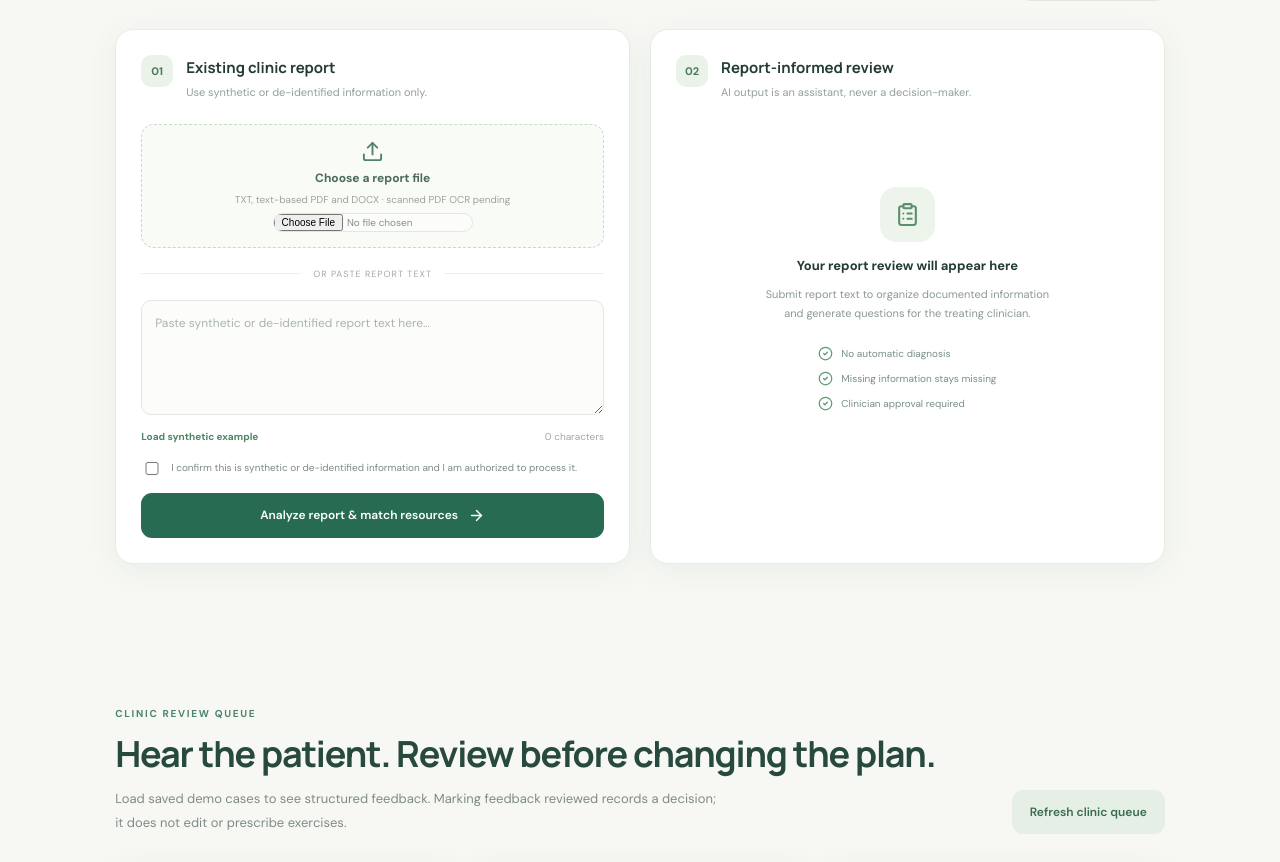
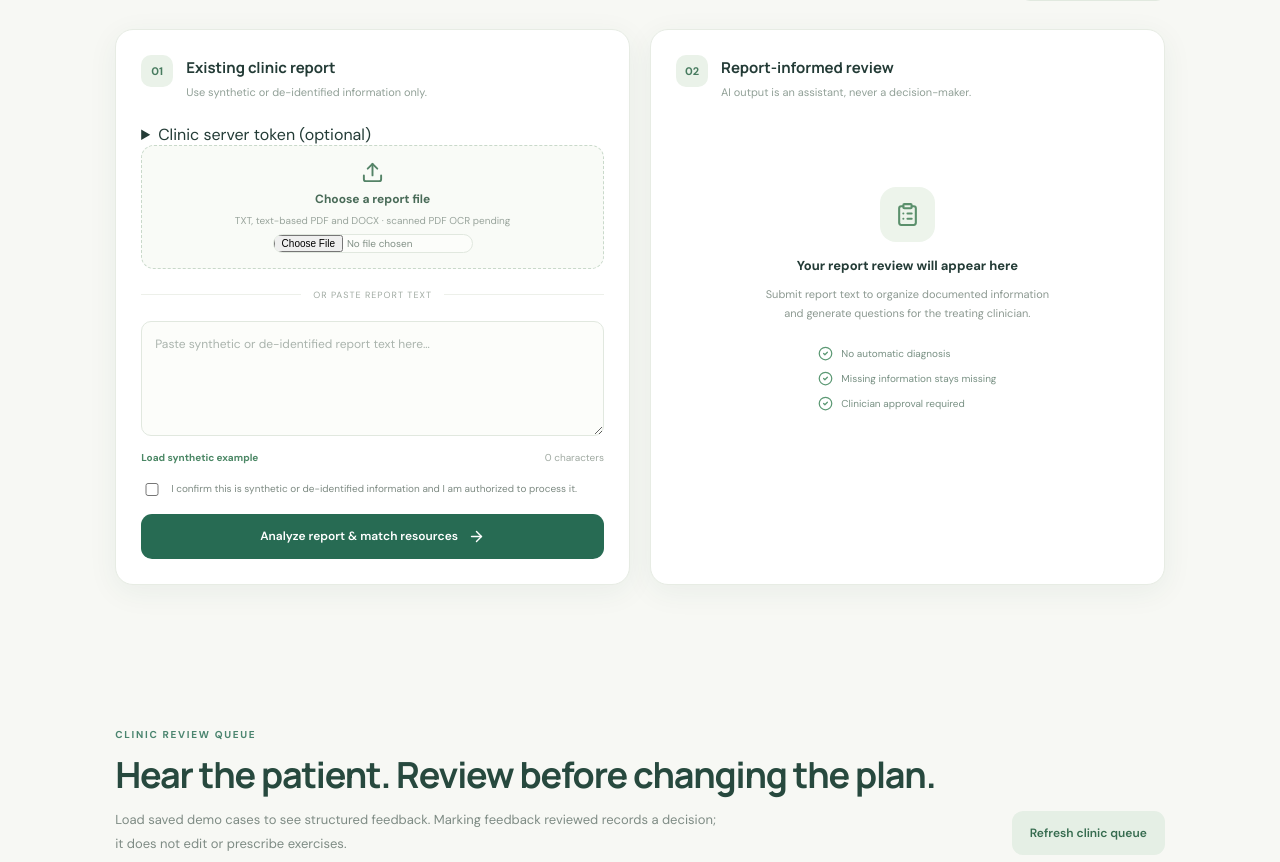
Before and after one commit to lingesh-130208/wellspring, a React (Vite) app: page / in a window 1280 px wide. Shown: the part 968-1830 px from the top of the page. Built offline with nearby package versions, Linux system fonts and the light colour scheme.

Commit message:
feat: expose session-only clinic token for connected demo

```diff
--- a/src/App.tsx
+++ b/src/App.tsx
@@ -253,6 +253,7 @@ export default function App() {
         <div className="section-heading"><div><div className="eyebrow">CARE WORKSPACE</div><h2>{role === 'clinic' ? 'Turn a report into a reviewable care draft.' : 'Your care resources, in one place.'}</h2><p>{role === 'clinic' ? 'Use synthetic or de-identified text. The system separates what is documented from what still needs a clinician.' : 'Enter a clinic-issued access code to look up your approved care plan when the connected patient service is configured.'}</p></div><span className="workspace-tag"><span className="dot"/> {role === 'clinic' ? 'CLINIC WORKSPACE' : 'PATIENT PORTAL'}</span></div>
         {role === 'clinic' ? <div className="workspace-grid">
           <div className="panel report-panel"><div className="panel-title"><span className="step-num">01</span><div><h3>{t.reportTitle}</h3><p>{t.reportHelp}</p></div></div>
+            <details className="clinic-token-settings"><summary>{t.clinicToken}</summary><input type="password" autoComplete="off" value={clinicToken} onChange={e=>setClinicToken(e.target.value)} placeholder={t.clinicToken} aria-label={t.clinicToken}/><small>{t.tokenHelp} This value stays in React state for this page session; it is not saved to local storage.</small></details>
             <label className="upload-box"><Upload size={23}/><strong>{reportName || t.chooseReport}</strong><span>TXT, text-based PDF and DOCX · scanned PDF OCR pending</span><input type="file" accept=".txt,.pdf,.docx" onChange={e => handleFile(e.target.files?.[0])}/></label>
             <div className="or-divider"><span>{t.pasteReport}</span></div><textarea value={reportText} onChange={e => {setReportText(e.target.value); setSummary(null); setVideos([]);}} placeholder="Paste synthetic or de-identified report text here…"/><div className="input-foot"><button className="demo-btn" onClick={() => {setReportText(demoReport);setReportName('Synthetic demo report');setSummary(null);setPlan('');setVideos([]);setStatus('Synthetic report loaded.');}}>{t.loadExample}</button><span>{reportText.length} characters</span></div>
             <label className="consent"><input type="checkbox" checked={consent} onChange={e => setConsent(e.target.checked)}/><span>{t.consent}</span></label>
```
